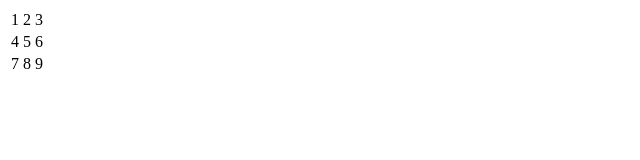
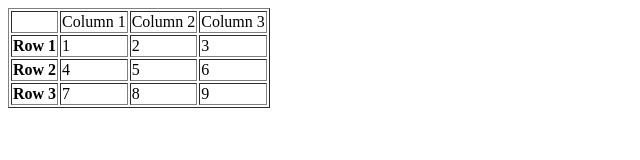
Before and after one commit to dlubenchenko/Lesson_3_Tables, a plain HTML site: page index.html in a window 1280 px wide. Shown: the whole page, without its empty margins (0-640 px from the left). Drawn offline with Linux system fonts and the light colour scheme.

Commit message:
first commit

```diff
--- a/index.html
+++ b/index.html
@@ -4,15 +4,18 @@
         <title> </title>
     </head>
     <body>
-        <table>
+        <table border="1">
             <tr>
-                <td>1</td><td>2</td><td>3</td>
+                <th></th><td>Column 1</td><td>Column 2</td><td>Column 3</td>
+            </tr>
+            <tr>
+                <th>Row 1</th><td>1</td><td>2</td><td>3</td>
             </tr>
              <tr>
-                <td>4</td><td>5</td><td>6</td>
+                <th>Row 2</th><td>4</td><td>5</td><td>6</td>
             </tr>
              <tr>
-                <td>7</td><td>8</td><td>9</td>
+                <th>Row 3</th><td>7</td><td>8</td><td>9</td>
             </tr>
         </table>
     </body>
```
